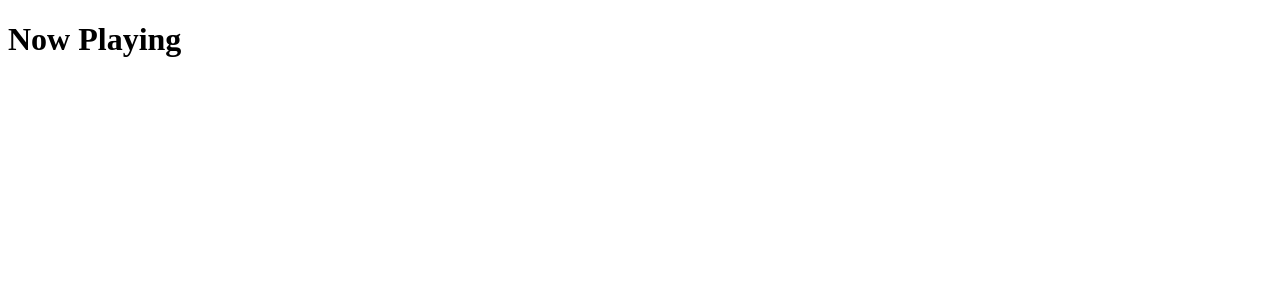
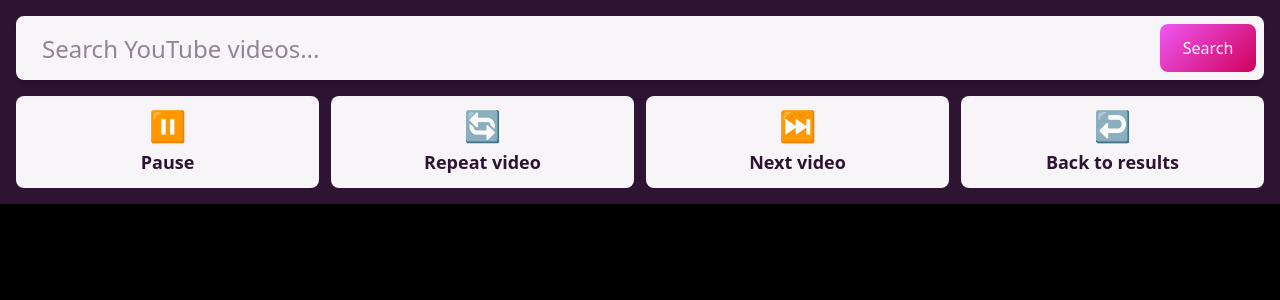
Before and after one commit to accesstechnology-mike/access-youtube, a Next.js app: page /play/1 in a window 1280 px wide. Shown: the top 300 px of the page. Built offline with nearby package versions, Linux system fonts and the light colour scheme.

Commit message:
most functionality implemented

```diff
--- a/app/[...term]/page.js
+++ b/app/[...term]/page.js
@@ -1,7 +1,9 @@
 import { redirect, RedirectType } from "next/navigation";
 import { Suspense } from "react";
+import Link from "next/link";
 import SearchForm from "../components/SearchForm";
 import VideoResult from "../components/VideoResult";
+import Image from "next/image";
 import sqlite3 from "sqlite3";
 import path from "path";
 
@@ -13,26 +15,20 @@ const db = new sqlite3.Database(dbPath);
 
 async function checkBadWords(term) {
   "use server";
-  // Split on both + and spaces to get all individual words
   const words = term
-    .split(/[+\s]+/) // Split on either + or whitespace
+    .split(/[+\s]+/)
     .map((part) => decodeURIComponent(part.trim()))
     .filter((word) => word.length > 0)
     .map((word) => word.toLowerCase());
 
   return new Promise((resolve, reject) => {
-    // Get all bad words from DB first
     db.all("SELECT word FROM bad_words", [], (err, rows) => {
       if (err) {
         console.error("Database error:", err);
         reject(err);
         return;
       }
-
-      // Create a Set of bad words for faster lookup
       const badWords = new Set(rows.map((row) => row.word));
-
-      // Check if any word in our search term is a bad word
       const hasBadWord = words.some((word) => badWords.has(word));
       resolve(hasBadWord);
     });
@@ -67,23 +63,20 @@ async function getSearchResults(term) {
 
 export default async function SearchPage({ params }) {
   return (
-    <Suspense fallback={<div>Loading...</div>}>
+    <Suspense>
       <SearchPageContent params={params} />
     </Suspense>
   );
 }
 
 async function SearchPageContent({ params }) {
-  // Properly await params
   const resolvedParams = await Promise.resolve(params);
+  const termArray = resolvedParams?.term;
 
-  // Get and validate the search term
-  const termArray = resolvedParams?.term;
   if (!termArray?.[0]) {
     redirect("/");
   }
 
-  // Decode the term BEFORE validation
   const searchTerm = decodeURIComponent(termArray[0]);
 
   if (searchTerm.length > MAX_TERM_LENGTH) {
@@ -94,27 +87,26 @@ async function SearchPageContent({ params }) {
     const hasBadWords = await checkBadWords(searchTerm);
 
     if (hasBadWords) {
-      // Use permanent redirect for bad words
       redirect("/", RedirectType.permanent);
     }
   } catch (error) {
-    // Don't log the redirect error
     if (!error.message?.includes("NEXT_REDIRECT")) {
       console.error("Bad word check error:", error);
     }
     redirect("/");
   }
 
-  // If we get here, the term is safe for display
   const displayTerm = searchTerm.split("+").join(" ");
 
   return (
-    <main className="min-h-screen bg-gray-50">
+    <main className="min-h-screen bg-dark">
       <div className="container mx-auto px-4 py-8">
         <SearchForm initialTerm={displayTerm} />
         <Suspense
           fallback={
-            <div className="text-center py-8">Loading search results...</div>
+            <div className="text-center py-8 text-light/70">
+              Loading search results...
+            </div>
           }
         >
           <SearchResults searchTerm={displayTerm} />
@@ -128,26 +120,29 @@ async function SearchResults({ searchTerm }) {
   try {
     const searchResults = await getSearchResults(searchTerm);
 
+    // Limit to 12 videos
+    const limitedVideos = searchResults.videos?.slice(0, 12);
+
     return (
-      <div className="mt-8">
-        <h1 className="text-3xl font-bold text-center mb-8 text-gray-900">
+      <div className="flex flex-col items-center mt-4">
+        <h1 className="text-2xl font-bold text-light/90 mb-8">
           Search Results for "{searchTerm}"
         </h1>
 
         {searchResults.error ? (
-          <div role="alert" className="text-red-600 text-center">
+          <div role="alert" className="text-primary-start text-center">
             {searchResults.error}
           </div>
         ) : (
           <div
-            className="flex flex-col gap-4"
+            className="grid grid-cols-1 sm:grid-cols-2 lg:grid-cols-4 gap-6"
             role="region"
             aria-label={`${
-              searchResults.videos?.length || 0
+              limitedVideos?.length || 0
             } search results for ${searchTerm}`}
           >
-            {searchResults.videos?.map((video) => (
-              <VideoResult key={video.id} video={video} />
+            {limitedVideos?.map((video, index) => (
+              <VideoResult key={video.id} video={video} index={index} />
             ))}
           </div>
         )}
@@ -156,7 +151,7 @@ async function SearchResults({ searchTerm }) {
   } catch (error) {
     console.error("Search results error:", error);
     return (
-      <div role="alert" className="text-red-600 text-center">
+      <div role="alert" className="text-primary-start text-center">
         An error occurred while fetching search results
       </div>
     );
--- a/app/components/SearchForm.js
+++ b/app/components/SearchForm.js
@@ -1,80 +1,57 @@
 "use client";
 
-import { useState, useCallback, useEffect } from "react";
-import { useRouter, useSearchParams } from "next/navigation";
+import { useState, useCallback, useEffect, useRef } from "react";
+import { useRouter } from "next/navigation";
 import debounce from "lodash/debounce";
 
-export default function SearchForm({ initialTerm = "" }) {
-  const [searchTerm, setSearchTerm] = useState(initialTerm);
+export default function SearchForm({ initialTerm = "", autoFocus = false }) {
+  const [searchTerm, setSearchTerm] = useState("");
+  const [error, setError] = useState("");
   const [isSearching, setIsSearching] = useState(false);
-  const [error, setError] = useState("");
   const router = useRouter();
-  const searchParams = useSearchParams();
+  const inputRef = useRef(null);
 
-  // Update search term when initialTerm prop changes
   useEffect(() => {
-    if (initialTerm !== searchTerm) {
-      setSearchTerm(initialTerm);
+    if (autoFocus && inputRef.current) {
+      inputRef.current.focus();
     }
-  }, [initialTerm]);
+  }, [autoFocus]);
 
-  // Debounced input handler
   const debouncedSetSearchTerm = useCallback(
-    debounce((value) => setSearchTerm(value), 300),
+    debounce((term) => {
+      setSearchTerm(term);
+    }, 300),
     []
   );
 
   const handleSubmit = async (e) => {
     e.preventDefault();
-    setError("");
-
-    // Sanitize the search term
-    const sanitizedTerm = searchTerm
-      .split(/[\s+]+/)
-      .map((part) => part.trim())
-      .filter((part) => part.length > 0)
-      .join("+");
-
-    if (!sanitizedTerm) {
-      setError("Please enter a search term");
+    if (!searchTerm.trim()) {
+      router.push("/");
       return;
     }
 
-    if (sanitizedTerm.length > 100) {
-      setError("Search term is too long");
-      return;
-    }
+    setIsSearching(true);
+    setError("");
 
     try {
-      setIsSearching(true);
-      // Update: Remove leading slash to match Next.js catch-all route
-      await router.push(`${sanitizedTerm}`);
+      router.push(`/${encodeURIComponent(searchTerm.trim())}`);
     } catch (err) {
-      console.error("Search error:", err);
-      setError("An error occurred while navigating");
-    } finally {
+      setError("An error occurred. Please try again.");
       setIsSearching(false);
     }
   };
 
   return (
-    <div className="w-full max-w-3xl mx-auto text-center">
+    <div className="w-full">
       <form
         onSubmit={handleSubmit}
-        className="flex flex-col gap-4"
         role="search"
         aria-label="Search YouTube videos"
+        className="relative"
       >
-        <h1 className="text-4xl font-bold text-gray-900 mb-2">
-          access:youtube
-        </h1>
-        <p className="text-lg text-gray-600 mb-4">
-          Search YouTube videos with enhanced accessibility
-        </p>
-
-        <div className="flex flex-col sm:flex-row gap-2">
-          <div className="flex-1">
         <input
+          ref={inputRef}
           type="search"
           value={searchTerm}
           onChange={(e) => {
@@ -84,28 +61,27 @@ export default function SearchForm({ initialTerm = "" }) {
             debouncedSetSearchTerm(newValue);
           }}
           placeholder="Search YouTube videos..."
-              className="w-full px-6 py-3 text-lg border-2 border-gray-300 rounded-lg focus:outline-none focus:ring-2 focus:ring-blue-500 focus:border-blue-500"
+          className="input-primary text-2xl h-16"
           aria-label="Search YouTube videos"
           aria-invalid={!!error}
           aria-describedby={error ? "search-error" : undefined}
           disabled={isSearching}
         />
-          </div>
+
         <button
           type="submit"
-            className="w-full sm:w-auto px-8 py-3 text-lg bg-blue-600 text-white rounded-lg hover:bg-blue-700 focus:outline-none focus:ring-2 focus:ring-blue-500 focus:ring-offset-2 disabled:opacity-50 transition-colors"
-            aria-label={isSearching ? "Searching..." : "Submit search"}
+          className="absolute right-2 top-2 btn-primary h-12 w-24"
+          aria-label={isSearching ? "Searching..." : "Search"}
           disabled={isSearching}
         >
-            {isSearching ? "Searching..." : "Search"}
+          Search
         </button>
-        </div>
 
         {error && (
           <div
             id="search-error"
             role="alert"
-            className="text-red-600 text-sm"
+            className="absolute top-full left-0 mt-2 text-primary-start"
             aria-live="polite"
           >
             {error}
--- /dev/null
+++ b/app/globals.css
@@ -0,0 +1,95 @@
+@tailwind base;
+@tailwind components;
+@tailwind utilities;
+
+:root {
+  --color-primary-start: #ee58f4;
+  --color-primary-end: #d00059;
+  --color-dark: #2e1433;
+  --color-light: #f7f5f8;
+}
+
+body {
+  background-color: var(--color-dark);
+  color: var(--color-light);
+}
+
+/* Enhanced caret customization */
+.input-primary {
+  caret-color: var(--color-primary-start);
+  caret-width: 3px; /* For browsers that support it */
+}
+
+/* Firefox caret width hack */
+@-moz-document url-prefix() {
+  .input-primary {
+    color: transparent;
+    text-shadow: 0 0 0 var(--color-dark);
+  }
+  .input-primary::selection {
+    background: var(--color-primary-start);
+    color: var(--color-light);
+  }
+}
+
+/* Scrollbar customization */
+::-webkit-scrollbar {
+  width: 16px;
+}
+
+::-webkit-scrollbar-track {
+  background: var(--color-dark);
+}
+
+::-webkit-scrollbar-thumb {
+  background: linear-gradient(
+    135deg,
+    var(--color-primary-start),
+    var(--color-primary-end)
+  );
+  border: 4px solid var(--color-dark);
+  border-radius: 9999px;
+}
+
+::-webkit-scrollbar-thumb:hover {
+  border-width: 2px;
+}
+
+/* Enhanced focus outline for all interactive elements */
+:focus {
+  outline: 4px solid var(--color-primary-start);
+  outline-offset: 4px;
+}
+
+.gradient-text {
+  background: linear-gradient(
+    135deg,
+    var(--color-primary-start),
+    var(--color-primary-end)
+  );
+  -webkit-background-clip: text;
+  background-clip: text;
+  color: transparent;
+}
+
+.gradient-bg {
+  background: linear-gradient(
+    135deg,
+    var(--color-primary-start),
+    var(--color-primary-end)
+  );
+}
+
+.focus-ring {
+  @apply focus:outline-none focus:ring-4 focus:ring-primary-start focus:ring-offset-4 focus:ring-offset-dark;
+}
+
+@layer components {
+  .btn-primary {
+    @apply gradient-bg text-white rounded-lg hover:ring-4 hover:ring-primary-start hover:ring-offset-4 hover:ring-offset-dark focus-ring transition-all disabled:opacity-50 disabled:cursor-not-allowed text-base font-medium;
+  }
+
+  .input-primary {
+    @apply w-full px-6 bg-light border-2 border-light rounded-lg text-dark placeholder-dark/50 hover:ring-4 hover:ring-primary-start hover:ring-offset-4 hover:ring-offset-dark focus-ring shadow-lg text-2xl transition-all;
+  }
+}
--- a/app/layout.js
+++ b/app/layout.js
@@ -1,12 +1,16 @@
+import "./globals.css";
+
 export const metadata = {
-  title: 'Next.js',
-  description: 'Generated by Next.js',
-}
+  title: "access: youtube - Enhanced Accessibility YouTube Search",
+  description: "Search YouTube videos with enhanced accessibility features",
+};
 
 export default function RootLayout({ children }) {
   return (
-    <html lang="en">
-      <body>{children}</body>
+    <html lang="en" className="dark">
+      <body className="min-h-screen bg-dark text-light antialiased">
+        {children}
+      </body>
     </html>
-  )
+  );
 }
--- a/app/play/[videoId]/page.js
+++ b/app/play/[videoId]/page.js
@@ -1,31 +1,37 @@
 "use client";
 
-import { useState, useEffect } from 'react';
-import YouTube from 'react-youtube';
-import { useRouter } from 'next/navigation';
+import { useState, useEffect, useCallback } from "react";
+import YouTube from "react-youtube";
+import { useRouter } from "next/navigation";
+import Link from "next/link";
+import Image from "next/image";
+import SearchForm from "@/components/SearchForm";
 
 export default function PlayPage({ params }) {
   const { videoId, searchTerm } = params;
   const [currentVideoIndex, setCurrentVideoIndex] = useState(0);
   const [searchResults, setSearchResults] = useState([]);
+  const [isPlaying, setIsPlaying] = useState(true);
   const router = useRouter();
+  const [player, setPlayer] = useState(null);
 
   useEffect(() => {
     // Fetch search results based on the searchTerm
     const fetchSearchResults = async () => {
       try {
-        // Check if searchTerm exists, if not, use an empty string
-        const term = searchTerm ? searchTerm.join(' ') : '';
+        const term = searchTerm ? searchTerm.join(" ") : "";
         if (term) {
-          const response = await fetch(`/api/search?term=${encodeURIComponent(term)}`);
+          const response = await fetch(
+            `/api/search?term=${encodeURIComponent(term)}`
+          );
           if (!response.ok) {
-            throw new Error('Failed to fetch search results');
+            throw new Error("Failed to fetch search results");
           }
           const data = await response.json();
-          setSearchResults(data.videos);
+          setSearchResults(data.videos?.slice(0, 12) || []);
         }
       } catch (error) {
-        console.error('Error fetching search results:', error);
+        console.error("Error fetching search results:", error);
       }
     };
 
@@ -33,47 +39,133 @@ export default function PlayPage({ params }) {
   }, [searchTerm]);
 
   const handlePlayerReady = (event) => {
-    // Autoplay the video
+    setPlayer(event.target);
     event.target.playVideo();
   };
 
   const handlePlayerStateChange = (event) => {
-    if (event.data === 0) { // Video has ended
-      // Move to the next video
+    setIsPlaying(event.data === 1);
+    if (event.data === 0) {
+      // Video ended
+      handleNext();
+    }
+  };
+
+  const handlePlayPause = useCallback(() => {
+    if (!player) return;
+    if (isPlaying) {
+      player.pauseVideo();
+    } else {
+      player.playVideo();
+    }
+  }, [player, isPlaying]);
+
+  const handleRepeat = useCallback(() => {
+    if (!player) return;
+    player.seekTo(0);
+    player.playVideo();
+  }, [player]);
+
+  const handleNext = useCallback(() => {
+    if (searchResults.length === 0) return;
     const nextIndex = (currentVideoIndex + 1) % searchResults.length;
     setCurrentVideoIndex(nextIndex);
+    router.push(
+      `/play/${searchResults[nextIndex].id}/${searchTerm?.join("/") || ""}`
+    );
+  }, [currentVideoIndex, searchResults, router, searchTerm]);
 
-      // Navigate to the next video
-      if (searchResults.length > 0) {
-        router.push(`/play/${searchResults[nextIndex].id}/${searchTerm?.join('/') || ''}`);
+  const handleBack = useCallback(() => {
+    if (!searchTerm) {
+      router.push("/");
+    } else {
+      router.push(`/${searchTerm.join("/")}`);
     }
-    }
-  };
+  }, [router, searchTerm]);
 
   const currentVideo = searchResults[currentVideoIndex] || { id: videoId };
 
   const opts = {
-    height: '390',
-    width: '640',
+    width: "100%",
+    height: "100%",
     playerVars: {
       autoplay: 1,
+      controls: 1,
+      disablekb: 0,
+      fs: 0,
+      iv_load_policy: 3,
+      modestbranding: 1,
+      rel: 0,
+      showinfo: 0,
     },
   };
 
   return (
-    <main className="min-h-screen bg-gray-50">
-      <div className="container mx-auto px-4 py-8">
-        <h1 className="text-3xl font-bold text-center mb-8 text-gray-900">
-          Now Playing
-        </h1>
-        <div className="flex justify-center">
+    <main className="h-screen bg-dark flex flex-col">
+      <div className="container mx-auto px-4 py-4 flex-shrink-0">
+        <SearchForm autoFocus={false} />
+      </div>
+
+      <div className="container mx-auto px-4 flex-shrink-0">
+        <div className="grid grid-cols-1 sm:grid-cols-2 lg:grid-cols-4 gap-3 mb-4">
+          <button
+            onClick={handlePlayPause}
+            accessKey="p"
+            className="bg-light rounded-lg py-3 px-4 text-center hover:ring-4 hover:ring-primary-start hover:ring-offset-4 hover:ring-offset-dark focus-ring transition-all group"
+          >
+            <span className="text-3xl mb-1 block text-primary-end group-hover:scale-110 transition-transform">
+              {isPlaying ? "⏸" : "▶"}
+            </span>
+            <h2 className="text-dark text-lg font-bold">
+              {isPlaying ? "Pause" : "Play"}
+            </h2>
+          </button>
+
+          <button
+            onClick={handleRepeat}
+            accessKey="r"
+            className="bg-light rounded-lg py-3 px-4 text-center hover:ring-4 hover:ring-primary-start hover:ring-offset-4 hover:ring-offset-dark focus-ring transition-all group"
+          >
+            <span className="text-3xl mb-1 block text-primary-end group-hover:scale-110 transition-transform">
+              🔄
+            </span>
+            <h2 className="text-dark text-lg font-bold">Repeat video</h2>
+          </button>
+
+          <button
+            onClick={handleNext}
+            accessKey="n"
+            className="bg-light rounded-lg py-3 px-4 text-center hover:ring-4 hover:ring-primary-start hover:ring-offset-4 hover:ring-offset-dark focus-ring transition-all group"
+          >
+            <span className="text-3xl mb-1 block text-primary-end group-hover:scale-110 transition-transform">
+              ⏭
+            </span>
+            <h2 className="text-dark text-lg font-bold">Next video</h2>
+          </button>
+
+          <button
+            onClick={handleBack}
+            accessKey="b"
+            className="bg-light rounded-lg py-3 px-4 text-center hover:ring-4 hover:ring-primary-start hover:ring-offset-4 hover:ring-offset-dark focus-ring transition-all group"
+          >
+            <span className="text-3xl mb-1 block text-primary-end group-hover:scale-110 transition-transform">
+              ↩
+            </span>
+            <h2 className="text-dark text-lg font-bold">Back to results</h2>
+          </button>
+        </div>
+      </div>
+
+      {/* Video player */}
+      <div className="flex-1 bg-black">
         <YouTube
           videoId={currentVideo.id}
           opts={opts}
           onReady={handlePlayerReady}
           onStateChange={handlePlayerStateChange}
+          className="w-full h-full"
+          iframeClassName="w-full h-full"
         />
-        </div>
       </div>
     </main>
   );
--- a/package.json
+++ b/package.json
@@ -21,8 +21,11 @@
     "@types/node": "latest",
     "@types/react": "latest",
     "@types/react-dom": "latest",
+    "autoprefixer": "^10.4.20",
     "eslint": "latest",
     "eslint-config-next": "latest",
+    "postcss": "^8.5.0",
+    "tailwindcss": "^3.4.17",
     "typescript": "latest"
   }
 }
--- /dev/null
+++ b/postcss.config.js
@@ -0,0 +1,6 @@
+module.exports = {
+  plugins: {
+    tailwindcss: {},
+    autoprefixer: {},
+  },
+}
```
Also changed, not shown: app/components/VideoResult.js (+23 -17 lines), app/page.js (+23 -19 lines), lib/bad-word-filter.js (deleted, +0 -30 lines), tailwind.config.js (added, +19 -0 lines), public/img/logo.png (added), 1 other file (tests, documents, lock files or other folders). Lines whose indentation alone changed are shown as unchanged.
